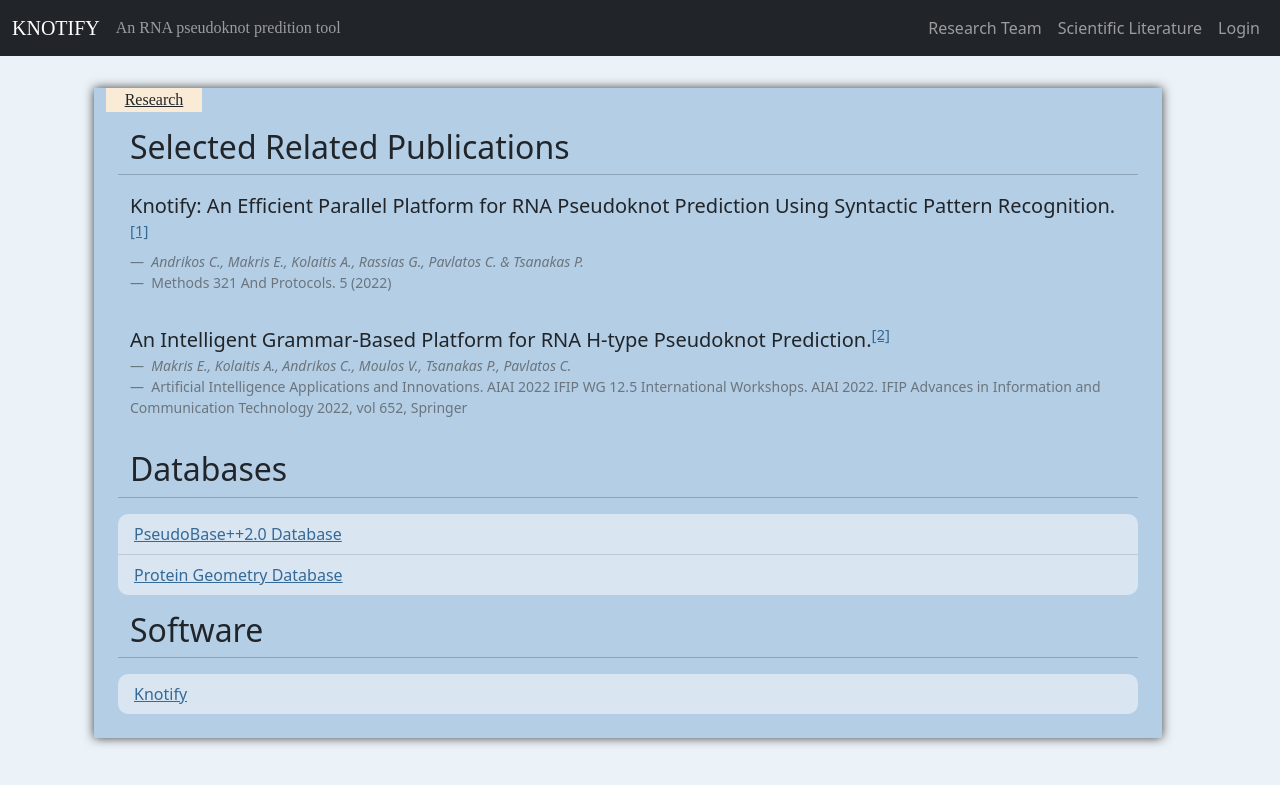
After one commit to JimmyA1994/knotify_webserver, a Django app: page /research/ in a window 1280 px wide. The commit adds this page. Shown: the top 785 px of the page. Run offline with Django 4.2, Linux system fonts and the light colour scheme; the visitor is signed in with stand-in values (Sample User, id 1); parts of the project's set-up code (start-up, migrations or seed data) failed here and were passed over; some web fonts are replaced.

Commit message:
add research page

```diff
--- a/main/templates/base.html
+++ b/main/templates/base.html
@@ -28,7 +28,7 @@
                         <a class="nav-link" href="#">Research Team</a>
                       </li>
                       <li class="nav-item">
-                        <a class="nav-link" href="#">Scientific Literature</a>
+                        <a class="nav-link" href="/research">Scientific Literature</a>
                       </li>
                       <li class="nav-item">
                         {% if user|is_guest_user %}
--- a/main/templates/home.html
+++ b/main/templates/home.html
@@ -22,7 +22,7 @@
         <div id='history-container'>
             {% if current_runs or previous_runs %}
             <div class="row" id="history-title">
-                <u class="card-title col-2 text-center">History</u>
+                <u class="card-tab col-2 text-center">History</u>
             </div>
             {% endif %}
             <div>
@@ -83,7 +83,7 @@
 
     <div class="row my-4 card-decor">
         <div class="row pe-0">
-            <u class="card-title col-2 text-center">Prediction</u>
+            <u class="card-tab col-2 text-center">Prediction</u>
         </div>
         <div class="row pe-0">
             {% comment %} <form class="p-2 mt-5 card-decor" onsubmit="submitFunction(); return false;">{% csrf_token %} {% endcomment %}
--- /dev/null
+++ b/main/templates/research.html
@@ -0,0 +1,79 @@
+{% extends 'base.html' %}
+{% load static %}
+{% load guest_user %}
+{% block head %}
+    <title>Research</title>
+    <link rel="stylesheet" href="{% static 'css/home.css' %}">
+    <style>
+        .list-background {
+            background-color: #d9e6f2;
+        }
+        .centered-row {
+            margin:0 auto;
+        }
+        .up-rounded {
+            border-top-left-radius: 10px !important;
+            border-top-right-radius: 10px !important;
+        }
+        .down-rounded {
+            border-bottom-left-radius: 10px !important;
+            border-bottom-right-radius: 10px !important;
+        }
+        a {
+            color:#346998;
+        }
+        a:hover {
+            color: #1a354c;
+        }
+    </style>
+{% endblock %}
+
+{% block body %}
+<div class="row">
+    <div class="row my-2 card-decor">
+        <div class="row">
+            <u class="card-tab col-2 text-center">Research</u>
+        </div>
+        <div class="row centered-row">
+            <h2>Selected Related Publications</h2>
+            <hr>
+            <figure>
+                <blockquote class="blockquote">
+                  <p>Knotify: An Efficient Parallel Platform for RNA Pseudoknot Prediction Using Syntactic Pattern Recognition.<sup><a href="https://www.mdpi.com/2409-9279/5/1/14" target="_blank">[1]</a></sup></p>
+                </blockquote>
+                <figcaption class="blockquote-footer">
+                    <em>Andrikos C., Makris E., Kolaitis A., Rassias G., Pavlatos C. & Tsanakas P.</em>
+                </figcaption>
+                <figcaption class="blockquote-footer">
+                    Methods 321 And Protocols. 5 (2022)
+                </figcaption>
+            </figure>
+            <figure>
+                <blockquote class="blockquote">
+                  <p>An Intelligent Grammar-Based Platform for RNA H-type Pseudoknot Prediction.<sup><a href="https://link.springer.com/chapter/10.1007/978-3-031-08341-9_15" target="_blank">[2]</a></sup></p>
+                </blockquote>
+                <figcaption class="blockquote-footer">
+                    <em>Makris E., Kolaitis A., Andrikos C., Moulos V., Tsanakas P., Pavlatos C.</em>
+                </figcaption>
+                <figcaption class="blockquote-footer">
+                    Artificial Intelligence Applications and Innovations. AIAI 2022 IFIP WG 12.5 International Workshops. AIAI 2022. IFIP Advances in Information and Communication Technology 2022, vol 652, Springer
+                </figcaption>
+            </figure>
+        </div>
+        <div class="row centered-row mb-3">
+            <h2>Databases</h2>
+            <hr>
+            <ul class="list-group list-group-flush pe-0">
+                <li class="list-group-item list-background up-rounded"><a href="https://rnavlab.utep.edu/database" target="_blank">PseudoBase++2.0 Database</a></li>
+                <li class="list-group-item list-background down-rounded"><a href="https://bprna.cgrb.oregonstate.edu/" target="_blank">Protein Geometry Database</a></li>
+            </ul>
+        </div>
+        <div class="row centered-row  mb-3">
+            <h2>Software</h2>
+            <hr>
+            <ul class="list-group list-group-flush mb-2 pe-0">
+                <li class="list-group-item list-background up-rounded down-rounded"><a href="https://github.com/ntua-dslab/knotify" target="_blank">Knotify</a></li>
+        </div>
+    </div>
+</div>
+{% endblock %}
--- a/main/urls.py
+++ b/main/urls.py
@@ -8,6 +8,7 @@ urlpatterns = [
     path('login/login/', views.process_login_view, name='process_login'),
     path('logout/', views.logout_view, name='logout'),
     path('results/', views.ResultsView.as_view(), name='results'),
+    path('research/', views.ResearchPageView.as_view(), name='research'),
     path('convert_svg', views.convert_svg_view, name='convert_svg'),
     path('interactive/', views.InteractiveView.as_view(), name='interactive'),
     path('update_history/', views.update_history_view, name='update_history'),
--- a/main/views.py
+++ b/main/views.py
@@ -45,6 +45,10 @@ class HomePageView(AllowGuestUserMixin, LoginRequiredMixin, TemplateView):
 class LoginView(TemplateView):
     template_name = 'login.html'
 
+class ResearchPageView(AllowGuestUserMixin, LoginRequiredMixin, TemplateView):
+    # supress passing next field in login redirect
+    redirect_field_name=None
+    template_name = 'research.html'
 
 @require_http_methods(['POST'])
 def process_signup_view(request):
--- a/static/css/home.css
+++ b/static/css/home.css
@@ -1,4 +1,4 @@
-.card-title {
+.card-tab {
     font-family: "Aldrich";
     display: block;
     margin-bottom: 1em;
--- a/static/js/home.js
+++ b/static/js/home.js
@@ -64,7 +64,7 @@ function createHistorySection(previous_runs, current_runs){
         var labelDiv = document.createElement("div");
         labelDiv.setAttribute("id", "history-title");
         var label = document.createElement("u");
-        label.setAttribute("class", "card-title col-2 text-center");
+        label.setAttribute("class", "card-tab col-2 text-center");
         label.innerText = "History"
         labelDiv.appendChild(label);
 
```
Also changed, not shown: main/templates/results.html (+4 -4 lines).
